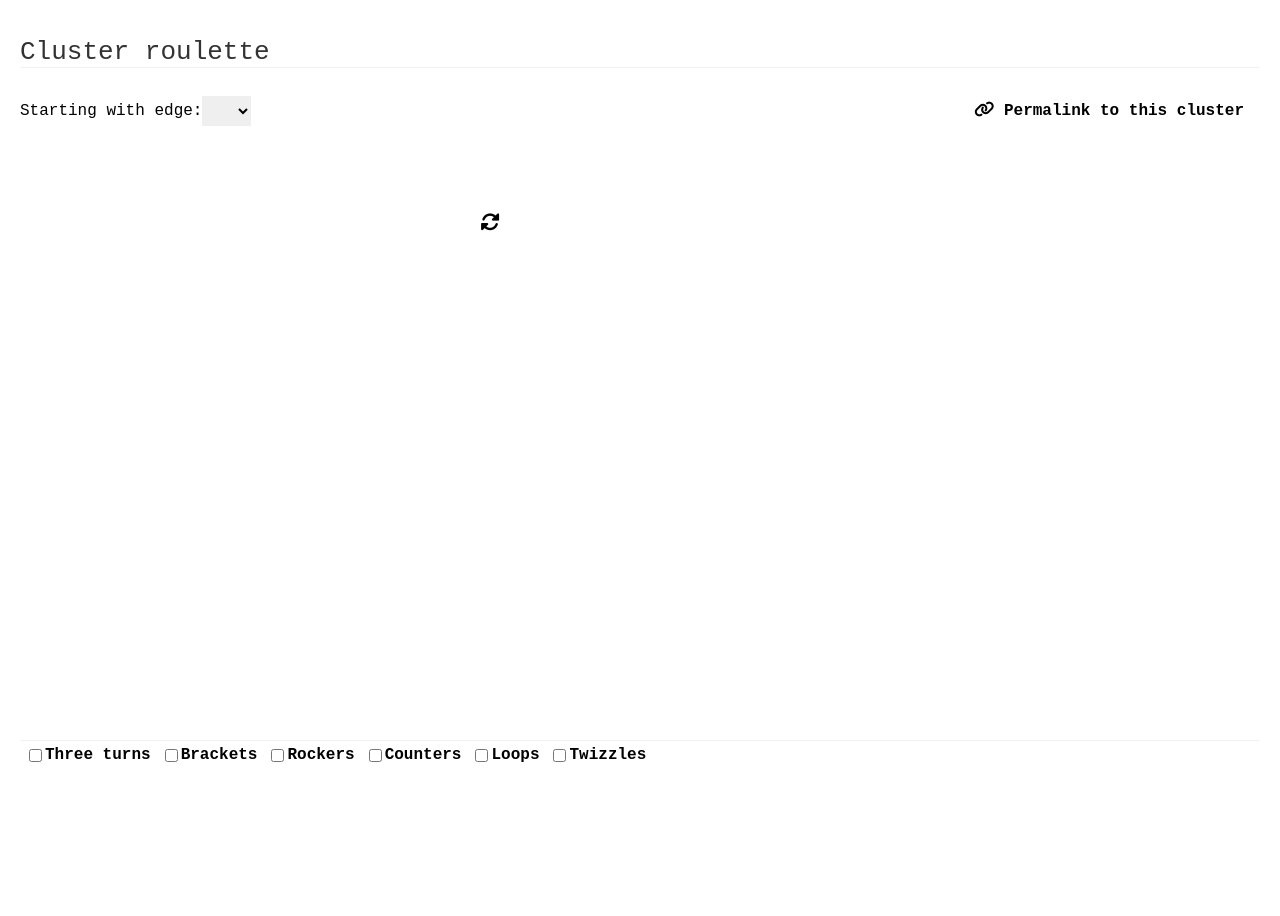
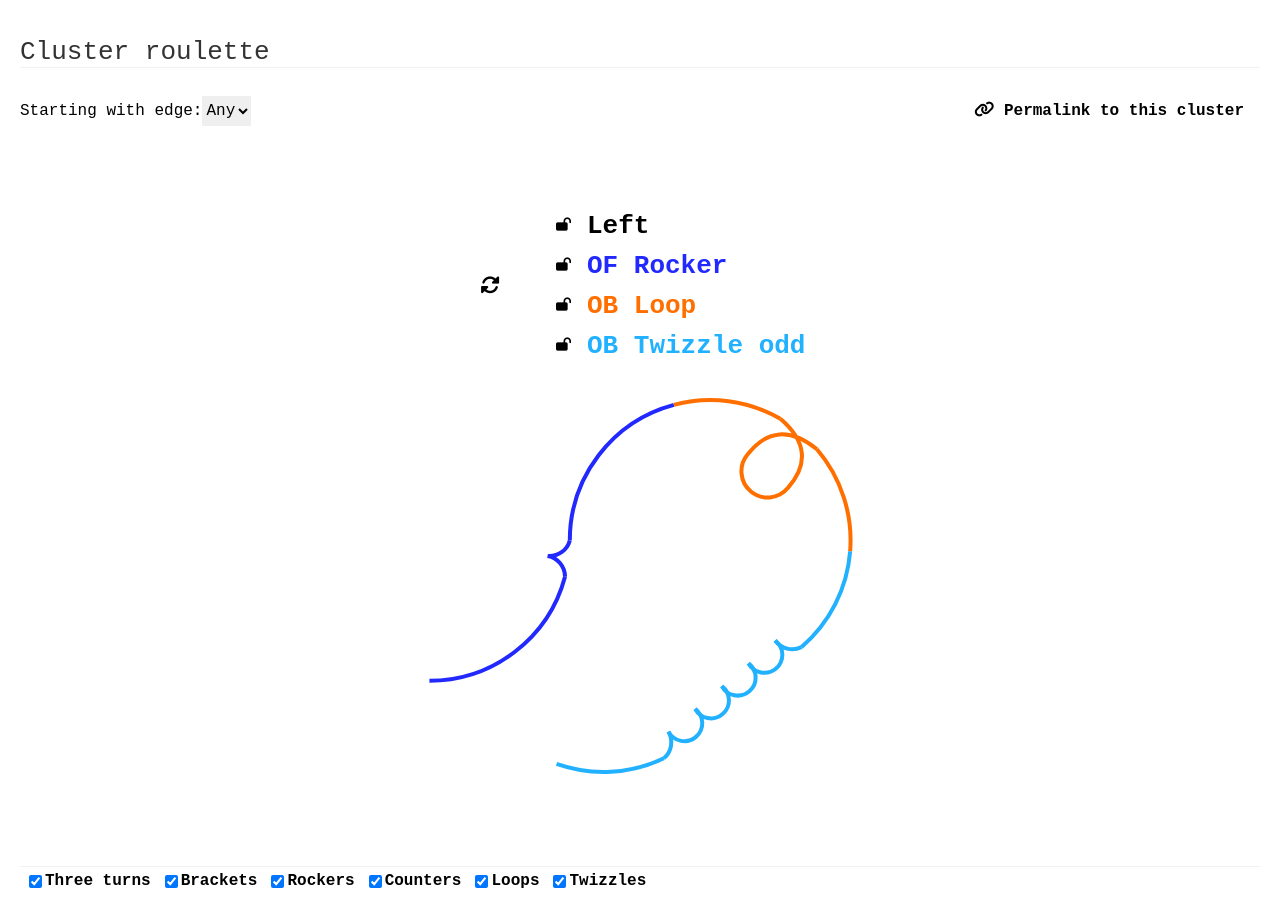
Before and after one commit to cluster-roulette/cluster-roulette.github.io, a plain HTML site: page index.html in a window 1280 px wide. Before the commit the page ends 800 px from the top, so only its background shows below. Drawn offline with Linux system fonts and the light colour scheme.

Commit message:
fix url params

```diff
--- a/index.html
+++ b/index.html
@@ -464,7 +464,6 @@
                 // drawPoint(hookEntryEndX, hookEntryEndY, "lilac", 3);  // End of entry path
 
                 if(changeCircle()) {
-                    console.log("changing circle");
                     centerX = centerX + (hookExitEndX - centerX) * 2;
                     centerY = centerY + (hookExitEndY - centerY) * 2;
                     hookExitEndAngle = calculateAngle(centerX, centerY, hookExitEndX, hookExitEndY);
@@ -540,10 +539,10 @@
 
     function parseLockedParametersFromURL() {
         const lockedParam = getParameterByName('locked');
-        if (!lockedParam) return { foot: null, turns: [] };
-        const [footStr, ...turnsList] = lockedParam.split(',');
         const startEdge = getParameterByName('startEdge') || 'any';
         const excludedTurns = getParameterByName('excludedTurns') ? getParameterByName('excludedTurns').split(',') : [];
+        if (!lockedParam) return { foot: null, turns: [], startEdge: startEdge, excludedTurns: excludedTurns};
+        const [footStr, ...turnsList] = lockedParam.split(',');
         return {
             foot: footStr || null,
             turns: turnsList.map(turnStr => {
@@ -637,11 +636,11 @@
     const length = parseInt(getParameterByName('length')) || 3;
     const { foot: lockedFoot, turns: lockedTurns, startEdge, excludedTurns } = parseLockedParametersFromURL();
     document.getElementById('start-edge-dropdown').value = startEdge;
-    const foot = startEdge !== 'any' ? startEdge[0] === 'R' ? 'right' : 'left' : lockedFoot || (Math.random() > 0.5 ? 'left' : 'right');
+    const foot = (startEdge && startEdge !== 'any') ? startEdge[0] === 'R' ? 'right' : 'left' : lockedFoot || (Math.random() > 0.5 ? 'left' : 'right');
     const cluster = generateCluster(length, lockedTurns);
 
     document.querySelectorAll('#allowed-turns input[type=checkbox]').forEach(checkbox => {
-        checkbox.checked = !excludedTurns.includes(checkbox.value);
+        checkbox.checked = !excludedTurns || !excludedTurns.includes(checkbox.value);
     });
 
     // Display the foot side with lock button
```
